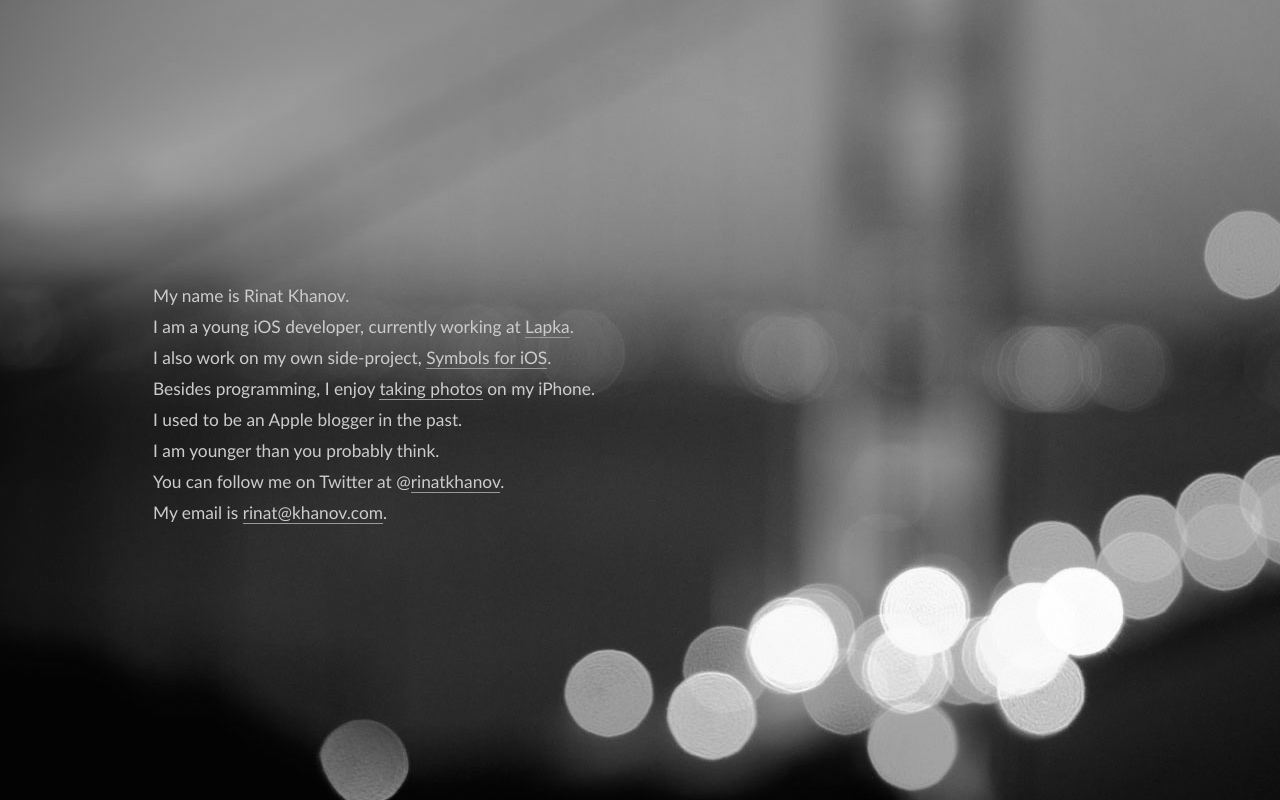
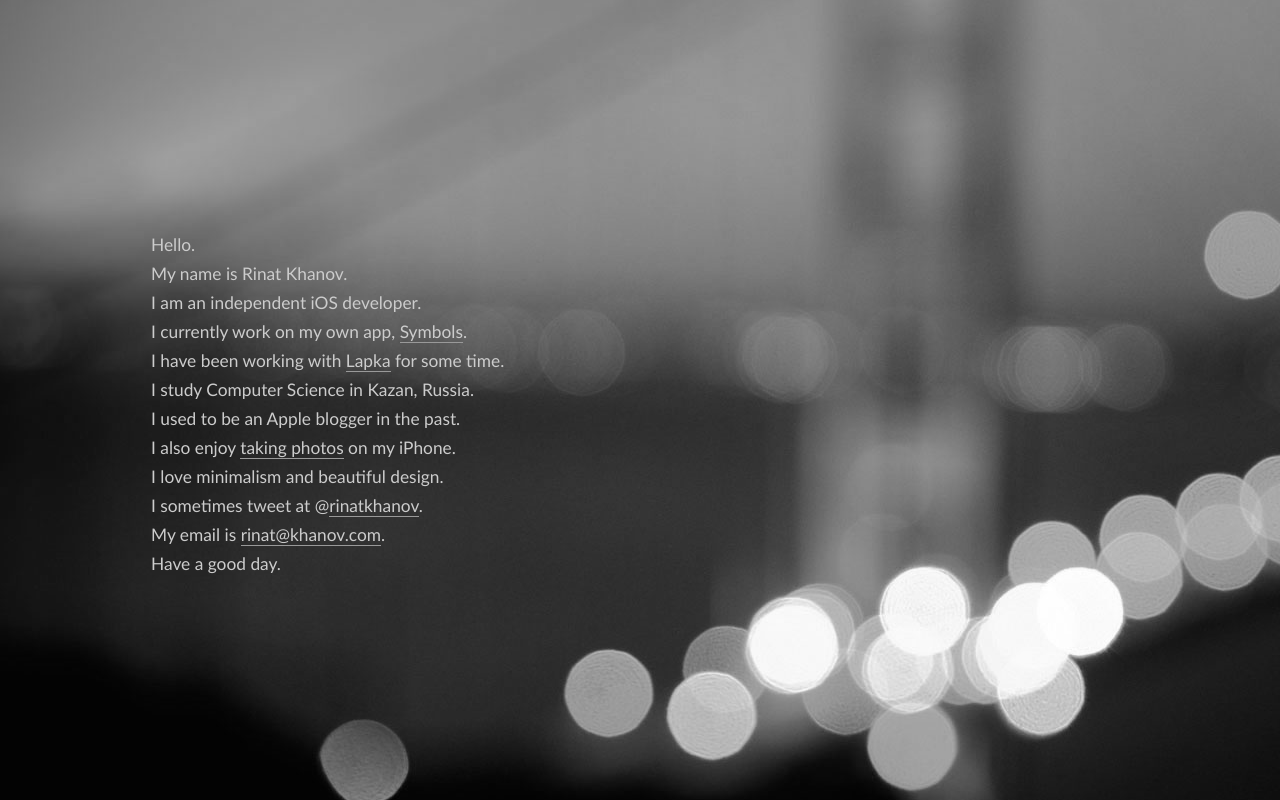
Before and after one commit to rinatkhanov/rinatkhanov.me, a plain HTML site: page index.html in a window 1280 px wide. Drawn offline with Linux system fonts and the light colour scheme.

Commit message:
Update description, clean-up some code

```diff
--- a/index.html
+++ b/index.html
@@ -4,7 +4,7 @@
 	<link rel="stylesheet" href="style.css">
 	<link rel="shortcut icon" href="favicon.png">
 
-	<meta name="keywords" content="rinat khanov, ринат ханов, khanov, khanov labs"/>
+	<meta name="keywords" content="rinat khanov, ринат ханов, khanov"/>
 	<meta property="og:locale" content="en_US">
 	<meta property="og:type" content="website">
 	<meta property="og:title" content="Rinat Khanov">
@@ -19,23 +19,30 @@
 		<div id="pageMiddle">
 			<div id="pageIn">
 				<div id="content">
-					<!-- <div id="aboutme">about me in 15 seconds</div> -->
 					<div id="text">
+						<p>Hello.</p>
+
 						<p>My name is Rinat Khanov.</p>
 
-						<p>I am a young iOS developer, currently working at <a href="http://mylapka.com">Lapka</a>.</p>
+						<p>I am an independent iOS developer.</p>
 
-						<p>I also work on my own side-project, <a href="http://symbols.khanov.com">Symbols for iOS</a>.</p>
+						<p>I currently work on my own app, <a href="http://symbols.khanov.com">Symbols</a>.</p>
 
-						<p>Besides programming, I enjoy <a href="http://photos.rinatkhanov.me">taking photos</a> on my iPhone.</p>
+						<p>I have been working with <a href="http://mylapka.com">Lapka</a> for some time.</p>
+
+						<p>I study Computer Science in Kazan, Russia.</p>
 
 						<p>I used to be an Apple blogger in the past.</p>
 
-						<p>I am younger than you probably think.</p>
+						<p>I also enjoy <a href="http://photos.rinatkhanov.me">taking photos</a> on my iPhone.</p>
 
-						<p>You can follow me on Twitter at @<a href="http://twitter.com/rinatkhanov">rinatkhanov</a>.</p>
+						<p>I love minimalism and beautiful design.</p>
+
+						<p>I sometimes tweet at @<a href="http://twitter.com/rinatkhanov">rinatkhanov</a>.</p>
 
 						<p>My email is <a href="mailto:rinat@khanov.com">rinat@khanov.com</a>.</p>
+
+						<p>Have a good day.</p>
 					</div>
 				</div>
 			</div>
--- a/style.css
+++ b/style.css
@@ -1,6 +1,6 @@
 body {
 
-	background: url(gate_bw.jpg) no-repeat left center fixed;
+	background: url(gate.jpg) no-repeat left center fixed;
 	background-color: rgb(0,0,0);
 }
 
@@ -27,28 +27,19 @@ body {
 	width: 600px;
 }
 
-#aboutme {
-	text-align: right;
-	margin-bottom: 5px;
-	color: rgba(255,255,255,0.2);
-	font-family: Futura, "Trebuchet MS", Arial, sans-serif;
-	font-weight: 100;
-}
-
 #text {
 
 	padding: 35px;
 	-webkit-border-radius: 5px;
 	-moz-border-radius: 5px;
 	border-radius: 5px;
-	/*background: rgba(255,255,255,0.2);*/
-	font-family: "Gill Sans", "Futura", Arial, serif;
+	font-family: "Gill Sans", "Futura", Helvetica;
 	font-size: 13pt;
 	color: #ccc;
 }
 
 p {
-	margin: 10px;
+	margin: 8px;
 }
 
 a {
```
Also changed, not shown: gate.jpg (renamed from gate_bw.jpg), gate_color.jpg (deleted).
